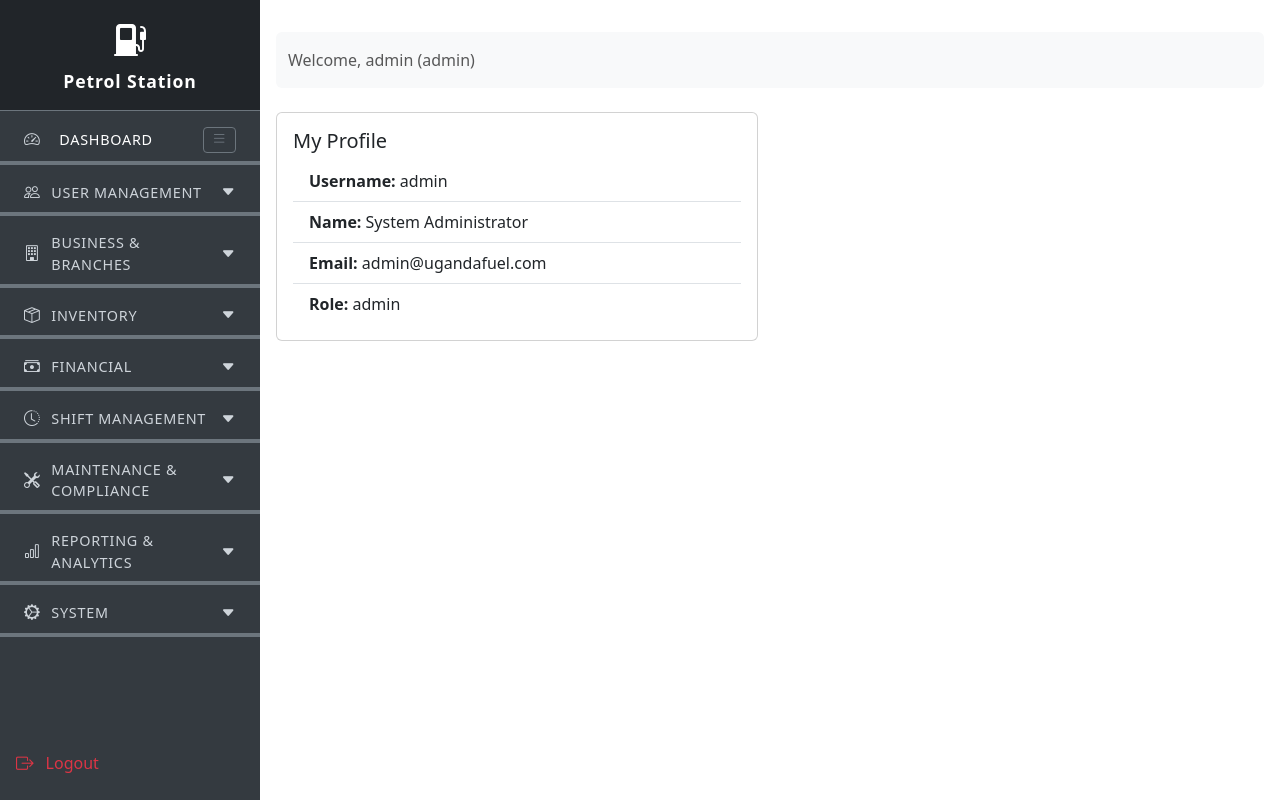
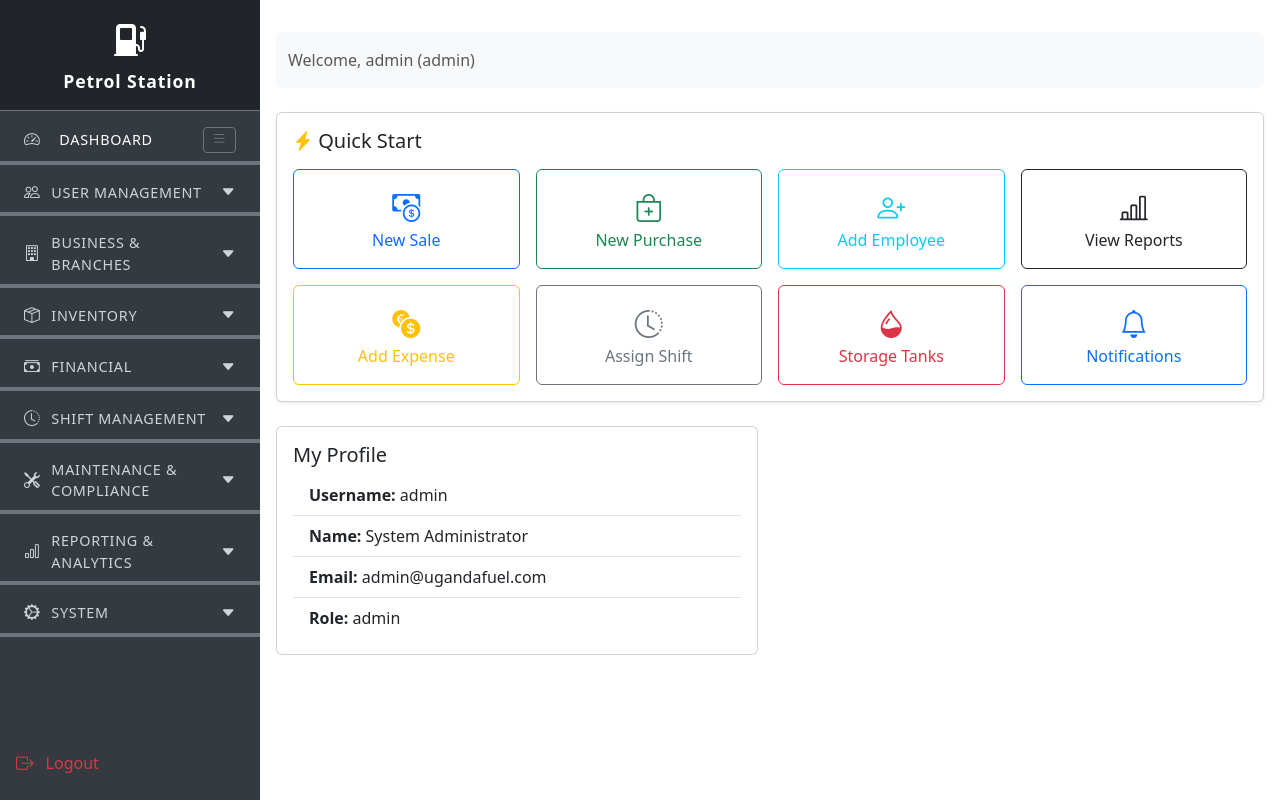
Before and after one commit to AtwongereVianney/fuelstation, a PHP site: page /public/dashboard.php in a window 1280 px wide. Run offline with PHP 8.4, Linux system fonts and the light colour scheme; a user stored in the database is signed in; data comes from the database, SQL or seed files in the repository; data that the repository does not hold is empty.

Commit message:
modify dashboard.php

```diff
--- a/public/dashboard.php
+++ b/public/dashboard.php
@@ -64,6 +64,56 @@ function has_permission($perm) {
                     <span class="navbar-text">Welcome, <?php echo htmlspecialchars($username); ?> (<?php echo htmlspecialchars($role_display); ?>)</span>
                 </div>
             </nav>
+            <!-- Quick Start Section -->
+            <div class="mb-4">
+              <div class="card shadow-sm">
+                <div class="card-body">
+                  <h5 class="card-title mb-3"><i class="bi bi-lightning-charge-fill text-warning"></i> Quick Start</h5>
+                  <div class="row g-3">
+                    <div class="col-6 col-md-3">
+                      <a href="sales/handle_action.php" class="btn btn-outline-primary w-100 py-3">
+                        <i class="bi bi-cash-coin fs-3"></i><br>New Sale
+                      </a>
+                    </div>
+                    <div class="col-6 col-md-3">
+                      <a href="purchases/handle_action.php" class="btn btn-outline-success w-100 py-3">
+                        <i class="bi bi-bag-plus fs-3"></i><br>New Purchase
+                      </a>
+                    </div>
+                    <div class="col-6 col-md-3">
+                      <a href="employee_management.php" class="btn btn-outline-info w-100 py-3">
+                        <i class="bi bi-person-plus fs-3"></i><br>Add Employee
+                      </a>
+                    </div>
+                    <div class="col-6 col-md-3">
+                      <a href="reports.php" class="btn btn-outline-dark w-100 py-3">
+                        <i class="bi bi-bar-chart-line fs-3"></i><br>View Reports
+                      </a>
+                    </div>
+                    <div class="col-6 col-md-3">
+                      <a href="expenses.php" class="btn btn-outline-warning w-100 py-3">
+                        <i class="bi bi-currency-exchange fs-3"></i><br>Add Expense
+                      </a>
+                    </div>
+                    <div class="col-6 col-md-3">
+                      <a href="shift_assignments.php" class="btn btn-outline-secondary w-100 py-3">
+                        <i class="bi bi-clock-history fs-3"></i><br>Assign Shift
+                      </a>
+                    </div>
+                    <div class="col-6 col-md-3">
+                      <a href="storage_tanks/" class="btn btn-outline-danger w-100 py-3">
+                        <i class="bi bi-droplet-half fs-3"></i><br>Storage Tanks
+                      </a>
+                    </div>
+                    <div class="col-6 col-md-3">
+                      <a href="notifications.php" class="btn btn-outline-primary w-100 py-3">
+                        <i class="bi bi-bell fs-3"></i><br>Notifications
+                      </a>
+                    </div>
+                  </div>
+                </div>
+              </div>
+            </div>
             <div class="row g-4 mb-4">
                 <?php
                 // Users, Roles, Permissions, Branches (super admin only)
@@ -142,32 +192,6 @@ function has_permission($perm) {
                     $notif_count = mysqli_fetch_row(mysqli_query($conn, "SELECT COUNT(*) FROM notifications WHERE deleted_at IS NULL AND (user_id = $user_id OR user_id IS NULL)"))[0];
                 ?>
                     <div class="col-md-3"><div class="card text-bg-light h-100"><div class="card-body"><h5 class="card-title"><i class="fas fa-bell me-2"></i>Notifications</h5><p class="card-text display-6 fw-bold"><?php echo $notif_count; ?></p><a href="#" class="btn btn-link p-0 mt-2">View Details</a></div></div></div>
-                <?php }
-                // Staff Attendance
-                if (has_permission('attendance.view')) {
-                    $present = mysqli_fetch_row(mysqli_query($conn, "SELECT COUNT(*) FROM attendance WHERE date = CURDATE() AND status = 'present'"))[0];
-                    $absent = mysqli_fetch_row(mysqli_query($conn, "SELECT COUNT(*) FROM attendance WHERE date = CURDATE() AND status = 'absent'"))[0];
-                    $total = $present + $absent;
-                ?>
-                    <div class="col-md-3"><div class="card text-bg-secondary h-100"><div class="card-body"><h5 class="card-title"><i class="fas fa-user-check me-2"></i>Attendance</h5><p class="card-text display-6 fw-bold"><?php echo "$present / $total Present"; ?></p><a href="#" class="btn btn-link p-0 mt-2">View Details</a></div></div></div>
-                <?php }
-                // Pump Readings
-                if (has_permission('pump_readings.view')) {
-                    $today_readings = mysqli_fetch_row(mysqli_query($conn, "SELECT COUNT(*) FROM pump_readings WHERE reading_date = CURDATE()"))[0];
-                ?>
-                    <div class="col-md-3"><div class="card text-bg-info h-100"><div class="card-body"><h5 class="card-title"><i class="fas fa-tachometer-alt me-2"></i>Pump Readings</h5><p class="card-text display-6 fw-bold"><?php echo $today_readings; ?> Today</p><a href="#" class="btn btn-link p-0 mt-2">View Details</a></div></div></div>
-                <?php }
-                // Supplier Deliveries
-                if (has_permission('supplier_deliveries.view')) {
-                    $month_deliveries = mysqli_fetch_row(mysqli_query($conn, "SELECT COUNT(*) FROM supplier_deliveries WHERE MONTH(delivery_date) = MONTH(CURDATE()) AND YEAR(delivery_date) = YEAR(CURDATE())"))[0];
-                ?>
-                    <div class="col-md-3"><div class="card text-bg-success h-100"><div class="card-body"><h5 class="card-title"><i class="fas fa-truck me-2"></i>Supplier Deliveries</h5><p class="card-text display-6 fw-bold"><?php echo $month_deliveries; ?> This Month</p><a href="#" class="btn btn-link p-0 mt-2">View Details</a></div></div></div>
-                <?php }
-                // Customer Feedback
-                if (has_permission('customer_feedback.view')) {
-                    $unread_feedback = mysqli_fetch_row(mysqli_query($conn, "SELECT COUNT(*) FROM customer_feedback WHERE status = 'unread'"))[0];
-                ?>
-                    <div class="col-md-3"><div class="card text-bg-warning h-100"><div class="card-body"><h5 class="card-title"><i class="fas fa-comment-dots me-2"></i>Feedback</h5><p class="card-text display-6 fw-bold"><?php echo $unread_feedback; ?> New</p><a href="#" class="btn btn-link p-0 mt-2">View Details</a></div></div></div>
                 <?php }
                 // Price Changes
                 if (has_permission('fuel_prices.view')) {
```
